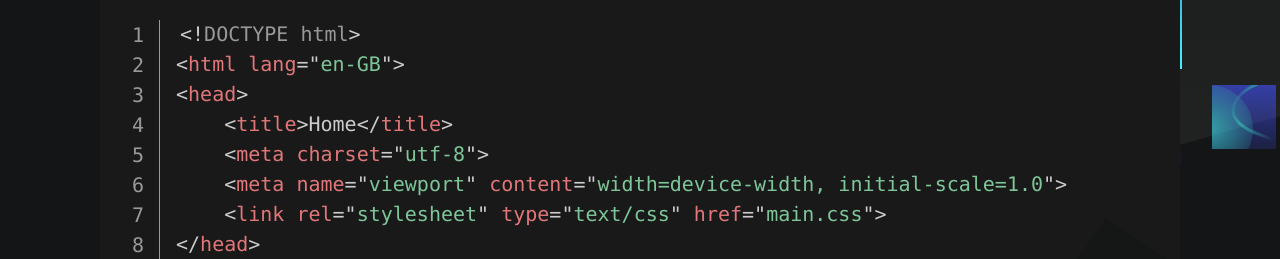
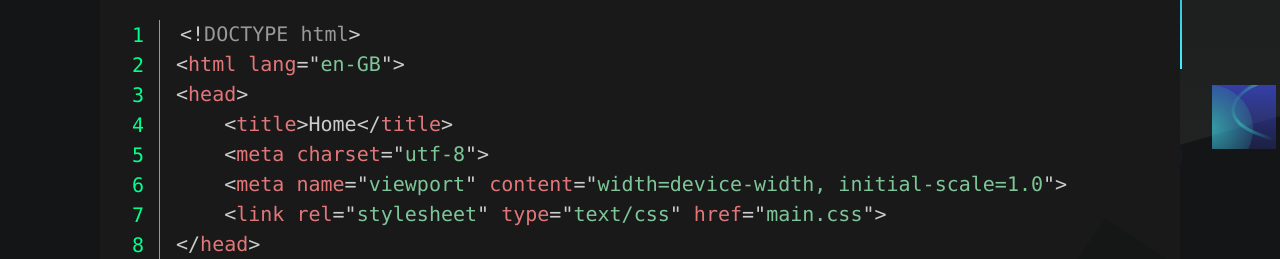
Before and after one commit to christian-schreiber/landingpage, a plain HTML site: page prism.html in a window 1280 px wide. Shown: the part 539-798 px from the top of the page. Drawn offline with nearby package versions, Linux system fonts and the light colour scheme.

Commit message:
Update prism.css

```diff
--- a/dist/css/prism.css
+++ b/dist/css/prism.css
@@ -229,7 +229,7 @@ pre[class*="language-"].line-numbers > code {
 
 		.line-numbers-rows > span:before {
 			content: counter(linenumber);
-			color: #999;
+			color: #00ff8f;
 			display: block;
 			padding-right: 0.8em;
 			text-align: right;
```
